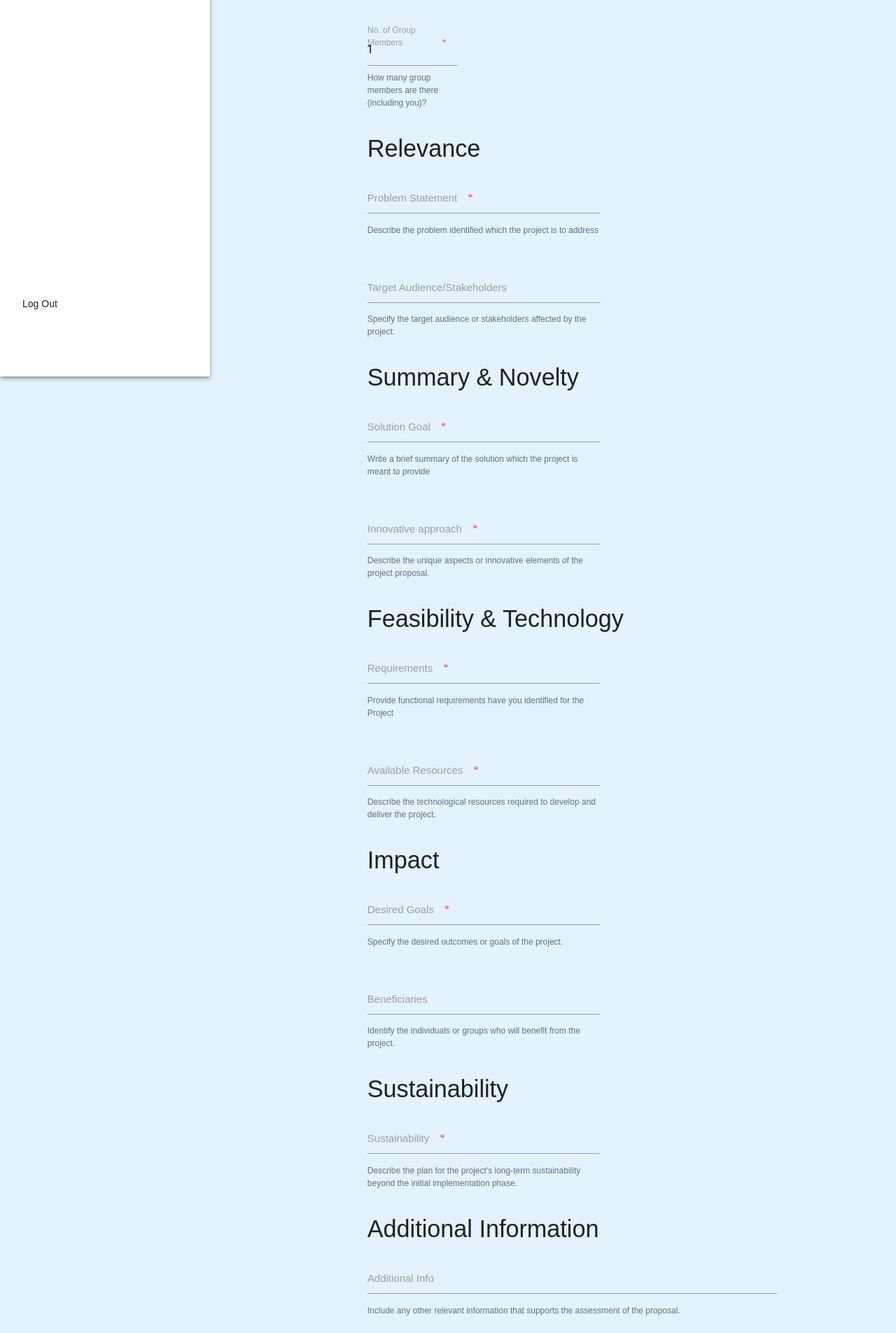
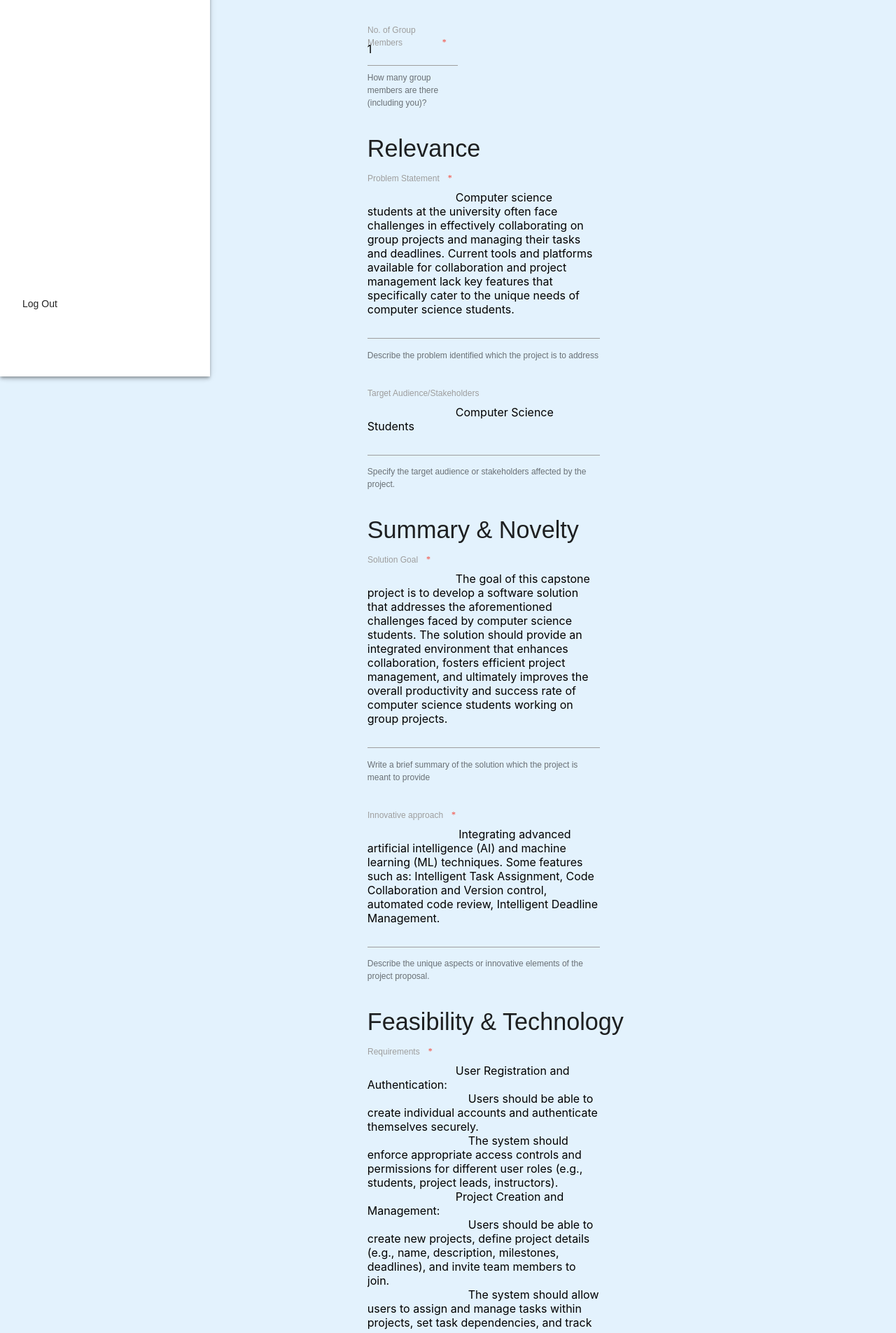
Before and after one commit to uwidcit/CapstoneGuide, a Flask app: template App/templates/proposal.html in a window 1280 px wide. Shown: the part 322-2227 px from the top of the page at 70% size. Run offline with Flask 3, Linux system fonts and the light colour scheme; the template is opened without the code that fills it, so the values that code supplies are empty.

Commit message:
Update proposal.html

```diff
--- a/App/templates/proposal.html
+++ b/App/templates/proposal.html
@@ -46,7 +46,9 @@
 
                 <div class="row">
                     <div class="input-field col s12 l7" >
-                        <textarea name="problem" class="materialize-textarea" required></textarea>
+                        <textarea name="problem" class="materialize-textarea" required>
+                            Computer science students at the university often face challenges in effectively collaborating on group projects and managing their tasks and deadlines. Current tools and platforms available for collaboration and project management lack key features that specifically cater to the unique needs of computer science students.
+                        </textarea>
                         <label for="problem">Problem Statement
                             <i class="material-icons tiny right red-text">*</i></label>
                         <span class="helper-text" data-error="wrong" data-success="right">
@@ -56,7 +58,9 @@
 
                 <div class="row">
                     <div class="input-field col s12 l7" >
-                        <textarea name="audience" class="materialize-textarea"></textarea>
+                        <textarea name="audience" class="materialize-textarea">
+                            Computer Science Students
+                        </textarea>
                         <label for="audience">Target Audience/Stakeholders</i></label>
                         <span class="helper-text" data-error="wrong" data-success="right">
                             Specify the target audience or stakeholders affected by the project.</span>
@@ -67,7 +71,9 @@
 
                 <div class="row">
                     <div class="input-field col s12 l7">
-                        <textarea name="solution" class="materialize-textarea" required></textarea>
+                        <textarea name="solution" class="materialize-textarea" required>
+                            The goal of this capstone project is to develop a software solution that addresses the aforementioned challenges faced by computer science students. The solution should provide an integrated environment that enhances collaboration, fosters efficient project management, and ultimately improves the overall productivity and success rate of computer science students working on group projects.
+                        </textarea>
                         <label for="solution">Solution Goal
                             <i class="material-icons tiny right red-text">*</i></label>
                         <span class="helper-text" data-error="wrong" data-success="right">
@@ -77,7 +83,9 @@
 
                 <div class="row">
                     <div class="input-field col s12 l7">
-                        <textarea name="approach" class="materialize-textarea" required></textarea>
+                        <textarea name="approach" class="materialize-textarea" required>
+                             Integrating advanced artificial intelligence (AI) and machine learning (ML) techniques. Some features such as: Intelligent Task Assignment, Code Collaboration and Version control, automated code review, Intelligent Deadline Management.
+                        </textarea>
                         <label for="approach">Innovative approach
                             <i class="material-icons tiny right red-text">*</i></label>
                         <span class="helper-text" data-error="wrong" data-success="right">
@@ -89,7 +97,17 @@
 
                 <div class="row">
                     <div class="input-field col s12 l7">
-                        <textarea name="requirements" class="materialize-textarea" required></textarea>
+                        <textarea name="requirements" class="materialize-textarea" required>
+                            User Registration and Authentication:
+                                Users should be able to create individual accounts and authenticate themselves securely.
+                                The system should enforce appropriate access controls and permissions for different user roles (e.g., students, project leads, instructors).
+                            Project Creation and Management:
+                                Users should be able to create new projects, define project details (e.g., name, description, milestones, deadlines), and invite team members to join.
+                                The system should allow users to assign and manage tasks within projects, set task dependencies, and track progress.
+                            Collaboration and Communication:
+                            The solution should provide real-time collaboration features, such as shared coding environments, instant messaging/chat functionality, and discussion forums, to facilitate effective communication and collaboration among team members.
+                            Users should be able to share files, documents, and code snippets within the platform
+                        </textarea>
                         <label for="requirements" >Requirements
                             <i class="material-icons tiny right red-text">*</i>
                         </label>
@@ -100,7 +118,12 @@
 
                 <div class="row">
                     <div class="input-field col s12 l7">
-                        <textarea name="tools" class="materialize-textarea" required></textarea>
+                        <textarea name="tools" class="materialize-textarea" required>
+                          Programming Languages and Frameworks:
+                            Depending on the specific requirements and preferences, programming languages such as Python, JavaScript, or Java may be utilized.
+                            Relevant frameworks and libraries, such as Django, Flask, Node.js, or Spring, can be employed for backend development.
+                            Frontend development may involve technologies like HTML, CSS, and JavaScript frameworks like React, Angular, or Vue.js.
+                        </textarea>
                         <label for="tools" > Available Resources
                             <i class="material-icons tiny right red-text">*</i>
                         </label>
@@ -113,7 +136,9 @@
 
                 <div class="row">
                     <div class="input-field col s12 l7">
-                        <textarea name="goals" class="materialize-textarea" required></textarea>
+                        <textarea name="goals" class="materialize-textarea" required>
+                            To improve collaboration, enhance project management, intelliegent Assistance, Code Quality improvement, increased productivity.
+                        </textarea>
                         <label for="goals" >Desired Goals
                             <i class="material-icons tiny right red-text">*</i>
                         </label>
@@ -124,7 +149,9 @@
 
                 <div class="row">
                     <div class="input-field col s12 l7">
-                        <textarea name="benefit" class="materialize-textarea"></textarea>
+                        <textarea name="benefit" class="materialize-textarea">
+                            Computer science students
+                        </textarea>
                         <label for="benefit" >Beneficiaries</i>
                         </label>
                         <span class="helper-text" data-error="wrong" data-success="right">
@@ -136,7 +163,9 @@
 
                 <div class="row">
                     <div class="input-field col s12 l7">
-                        <textarea name="sustain" class="materialize-textarea" required></textarea>
+                        <textarea name="sustain" class="materialize-textarea" required>
+                            We plan to maintain and implement more advanced features as we research how technology advances in this field
+                        </textarea>
                         <label for="sustain" >Sustainability
                             <i class="material-icons tiny right red-text">*</i>
                         </label>
@@ -150,7 +179,9 @@
 
                 <div class="row">
                     <div class="input-field col s12">
-                        <textarea name="additional_info" class="materialize-textarea"></textarea>
+                        <textarea name="additional_info" class="materialize-textarea">
+                            None
+                        </textarea>
                         <label for="additional_info">Additional Info</label>
                         <span class="helper-text" data-error="wrong" data-success="right">
                             Include any other relevant information that supports the assessment of the proposal.</span>
```
